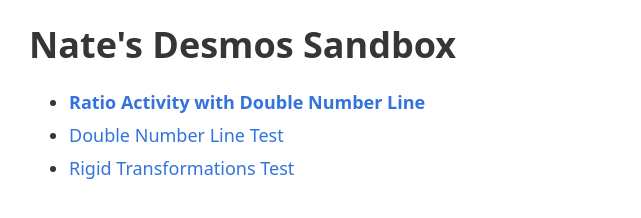
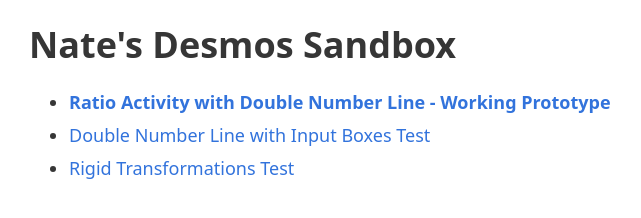
Before and after one commit to nkinastCL/nkinastCL.github.io, a plain HTML site: page index.html in a window 1280 px wide. Shown: the whole page, without its empty margins (227-868 px from the left). Drawn offline with Linux system fonts and the light colour scheme.

Commit message:
index updates

```diff
--- a/index.html
+++ b/index.html
@@ -13,10 +13,14 @@
         <ul role="list">
           <b
             ><li>
-              <a href="/ratio-dnl.html">Ratio Activity with Double Number Line</a>
+              <a href="/ratio-dnl.html"
+                >Ratio Activity with Double Number Line - Working Prototype</a
+              >
             </li></b
           >
-          <li><a href="/dnl.html">Double Number Line Test</a></li>
+          <li>
+            <a href="/dnl.html">Double Number Line with Input Boxes Test</a>
+          </li>
           <li><a href="/rt.html">Rigid Transformations Test</a></li>
         </ul>
       </div>
```
